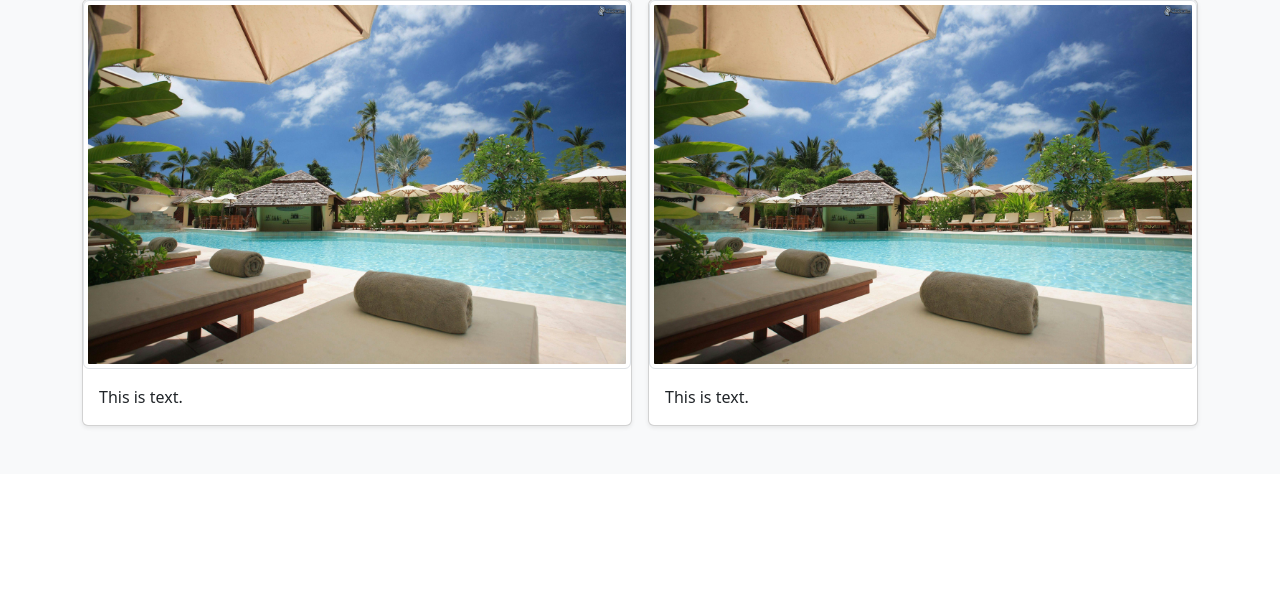
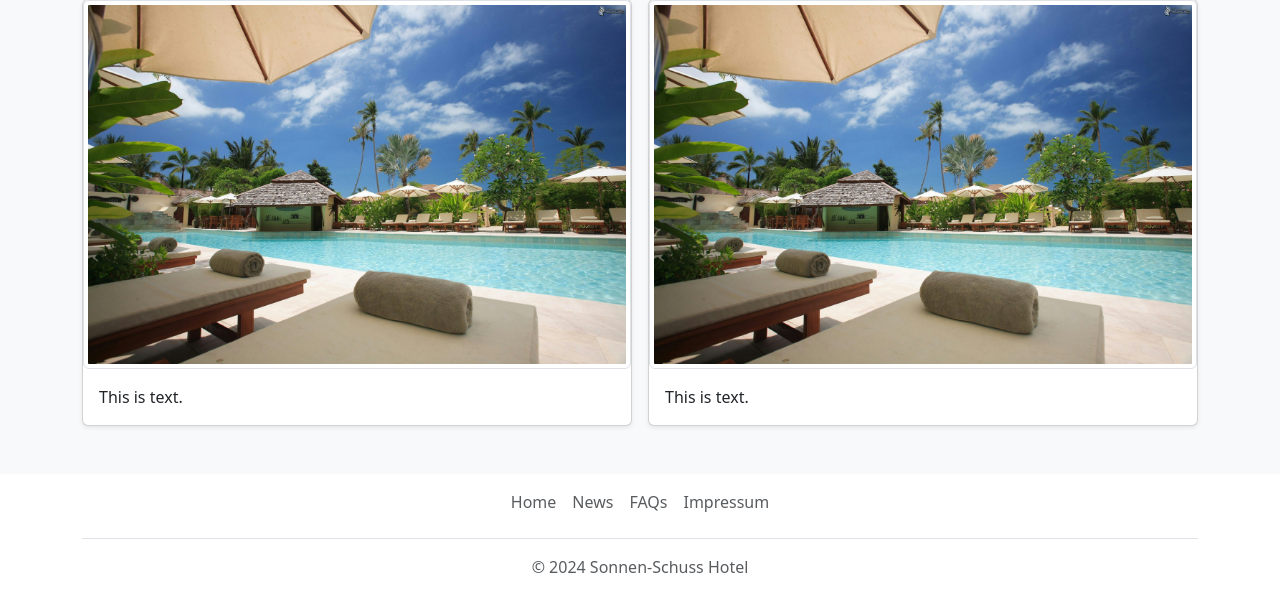
Before and after one commit to hamulicemir/WEB_WS2024-PHP, a PHP site: page /pictures.php in a window 1280 px wide. Shown: the part 589-1192 px from the top of the page. Before the commit the page ends 1018 px from the top, so only its background shows below. Run offline with PHP 8.4, Linux system fonts and the light colour scheme; the visitor is signed in with stand-in values (Sample User, id 1).

Commit message:
footer.php included

```diff
--- a/Projekt/changepassword.php
+++ b/Projekt/changepassword.php
@@ -62,6 +62,7 @@
 <?php include './inc/nav.php'; ?>
 <div class="background"></div>
 <section class="vh-100 gradient-custom">
+
         <div class="container py-5 h-100">
             <div class="row justify-content-center align-items-center h-100">
                 <div class="col-12 col-lg-9 col-xl-7">
@@ -125,6 +126,7 @@
                 </div>
             </div>
     </section>
+    <?php include './inc/footer.php'; ?>
     <script src="https://code.jquery.com/jquery-3.5.1.slim.min.js"></script>
     <script src="https://cdn.jsdelivr.net/npm/@popperjs/core@2.9.2/dist/umd/popper.min.js"></script>
     <script src="https://stackpath.bootstrapcdn.com/bootstrap/4.5.2/js/bootstrap.min.js"></script>
--- a/Projekt/inc/footer.php
+++ b/Projekt/inc/footer.php
@@ -0,0 +1,11 @@
+<div class="container">
+<footer class="py-1 my-1">
+  <ul class="nav justify-content-center border-bottom pb-3 mb-3">
+    <li class="nav-item"><a href="./index.php" class="nav-link px-2 text-muted">Home</a></li>
+    <li class="nav-item"><a href="./news.php" class="nav-link px-2 text-muted">News</a></li>
+    <li class="nav-item"><a href="./FAQ.php" class="nav-link px-2 text-muted">FAQs</a></li>
+    <li class="nav-item"><a href="./impressum.php" class="nav-link px-2 text-muted">Impressum</a></li>
+  </ul>
+  <p class="text-center text-muted">© 2024 Sonnen-Schuss Hotel</p>
+</footer>
+</div>
--- a/Projekt/pictures.php
+++ b/Projekt/pictures.php
@@ -62,6 +62,7 @@
             </div>
         </div>
     </div>
+    <?php include './inc/footer.php'; ?>
 </body>
 
 </html>
--- a/Projekt/registration.php
+++ b/Projekt/registration.php
@@ -257,6 +257,7 @@ if ($_SERVER["REQUEST_METHOD"] == "POST") {
     </div>
   </section>
 </body>
+<?php include './inc/footer.php'; ?>
 <script src="https://code.jquery.com/jquery-3.5.1.slim.min.js"></script>
 <script src="https://cdn.jsdelivr.net/npm/@popperjs/core@2.9.2/dist/umd/popper.min.js"></script>
 <script src="https://stackpath.bootstrapcdn.com/bootstrap/4.5.2/js/bootstrap.min.js"></script>
--- a/Projekt/reservation-list.php
+++ b/Projekt/reservation-list.php
@@ -86,6 +86,7 @@ $reservations = [
         </div>
     </div>
 </div>
+<?php include './inc/footer.php'; ?>
     <script src="https://code.jquery.com/jquery-3.5.1.slim.min.js"></script>
     <script src="https://cdn.jsdelivr.net/npm/@popperjs/core@2.5.4/dist/umd/popper.min.js"></script>
     <script src="https://maxcdn.bootstrapcdn.com/bootstrap/4.5.2/js/bootstrap.min.js"></script>
--- a/Projekt/reservation.php
+++ b/Projekt/reservation.php
@@ -149,6 +149,7 @@ if ($_SERVER['REQUEST_METHOD'] == 'POST') {
             </div>
         </div>
     </main>
+    <?php include './inc/footer.php'; ?>
     <script src="https://code.jquery.com/jquery-3.5.1.slim.min.js"></script>
     <script src="https://cdn.jsdelivr.net/npm/@popperjs/core@2.5.4/dist/umd/popper.min.js"></script>
     <script src="https://maxcdn.bootstrapcdn.com/bootstrap/4.5.2/js/bootstrap.min.js"></script>
--- a/Projekt/usersettings.php
+++ b/Projekt/usersettings.php
@@ -133,6 +133,7 @@
   </div>
 </div>
 </div>
+<?php include './inc/footer.php'; ?>
 <script src="https://code.jquery.com/jquery-1.10.2.min.js"></script>
 <script src="https://cdn.jsdelivr.net/npm/bootstrap@4.4.1/dist/js/bootstrap.bundle.min.js"></script> <!--SEHR WICHTIG SONST SCHALTET NICHT -->
 </body>
```
Also changed, not shown: Projekt/FAQ.php (+15 -4 lines).
